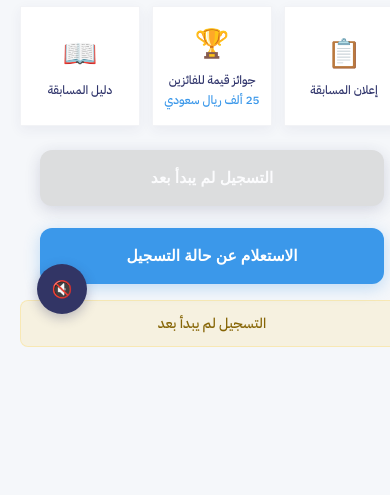
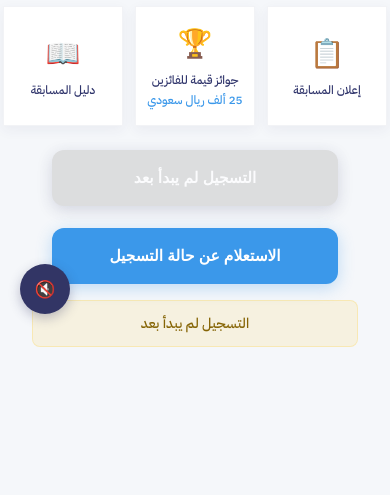
Before and after one commit to albarqi19/q, a plain HTML site: page index.html in a window 390 px wide. Shown: the part 510-1005 px from the top of the page. Drawn offline with Linux system fonts and the light colour scheme.

```diff
--- a/style.css
+++ b/style.css
@@ -473,10 +473,12 @@
 /* Container layout */
 .container {
   width: 100%;
+  max-width: 100%;
   margin-right: auto;
   margin-left: auto;
   padding-right: var(--space-16);
   padding-left: var(--space-16);
+  box-sizing: border-box;
 }
 
 @media (min-width: 640px) {
@@ -604,6 +606,10 @@
     min-height: 100vh;
     margin: 0;
     padding: 0;
+    width: 100%;
+    max-width: 100vw;
+    overflow-x: hidden;
+    box-sizing: border-box;
 }
 
 /* Countdown Banner */
@@ -890,8 +896,19 @@
 
 /* Mobile responsiveness for welcome page */
 @media (max-width: 768px) {
+    .container {
+        padding-right: var(--space-12);
+        padding-left: var(--space-12);
+        width: 100%;
+        max-width: 100vw;
+        overflow-x: hidden;
+    }
+
     .welcome-container {
-        padding: var(--space-20);
+        padding: var(--space-16);
+        max-width: 100%;
+        width: 100%;
+        box-sizing: border-box;
     }
 
     .main-title {
```
